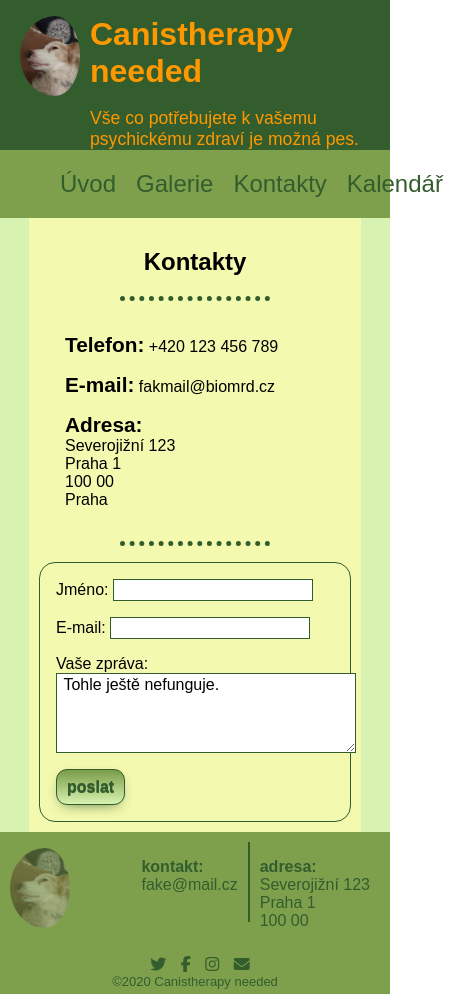
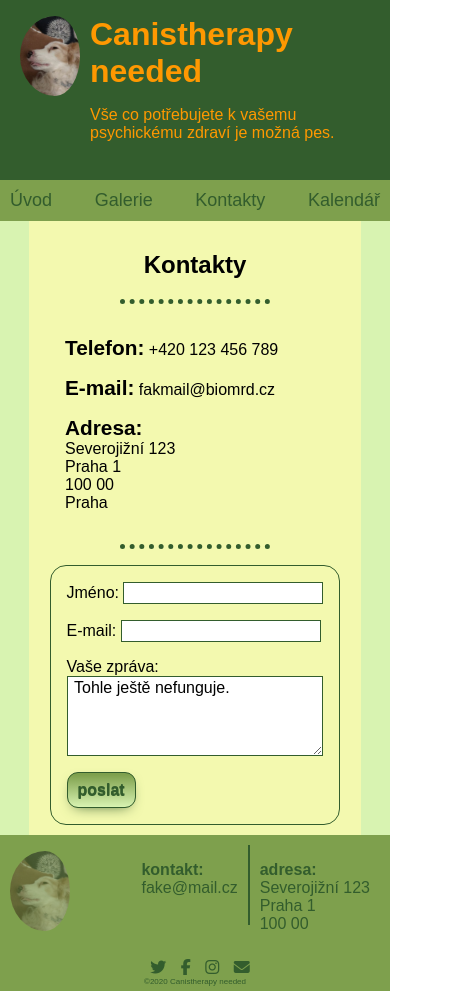
Before and after one commit to Anbeads/canistherapyneeded, a plain HTML site: page kontakty.html in a window 390 px wide. Shown: the whole page, 453 px wide, since content can reach past the window. Drawn offline with Linux system fonts and the light colour scheme.

Commit message:
Upload CSS responsive

```diff
--- a/css/kontaktystyl.css
+++ b/css/kontaktystyl.css
@@ -1,30 +1,27 @@
-
-main>section{
+main > section {
   display: flex;
   justify-content: space-between;
   flex-wrap: wrap;
 }
 
-
-hr{
+hr {
   border-style: none;
   border-top-style: dotted;
   border-width: 5px;
   border-color: #335d2d;
   width: 150px;
   margin-left: 0;
-
 }
-.contacts, .contactform{
-min-width:260px;
+.contacts,
+.contactform {
+  min-width: 260px;
 }
 
-.inline
-{
+.inline {
   display: inline;
 }
 
-strong{
+strong {
   font-size: 1.3rem;
 }
 
@@ -51,7 +48,7 @@ form li + li {
 label {
   /* Uniform size & alignment */
   display: inline-block;
-    text-align: right;
+  text-align: right;
 }
 
 input,
@@ -69,7 +66,6 @@ textarea {
 }
 
 textarea {
-
   /* Provide space to type some text */
   height: 5em;
   display: block;
@@ -78,47 +74,46 @@ textarea {
 
 button {
   box-shadow: 0 5px 14px -7px #335d2d;
-	background:linear-gradient(to bottom, #7ea04d 5%, #d8f3b1 100%);
-	background-color:#7ea04d;
-	border-radius:11px;
+  background: linear-gradient(to bottom, #7ea04d 5%, #d8f3b1 100%);
+  background-color: #7ea04d;
+  border-radius: 11px;
   border: solid 1px #335d2d;
-	display:inline-block;
-	cursor:pointer;
-	color:#335d2d;
-	font-family:Arial;
-	font-size:1em;
-	font-weight:bold;
-	padding:8px 10px;
-	text-decoration:none;
-	text-shadow:0 1px 0 #335d2d;
+  display: inline-block;
+  cursor: pointer;
+  color: #335d2d;
+  font-family: Arial;
+  font-size: 1em;
+  font-weight: bold;
+  padding: 8px 10px;
+  text-decoration: none;
+  text-shadow: 0 1px 0 #335d2d;
 }
-button:hover{
-background:linear-gradient(to bottom, #d8f3b1 5%, #7ea04d 100%);
-background-color:#7ea04d;
+button:hover {
+  background: linear-gradient(to bottom, #d8f3b1 5%, #7ea04d 100%);
+  background-color: #7ea04d;
 }
 button:active {
-position:relative;
-top:1px;
+  position: relative;
+  top: 1px;
 }
 
-
-
-@media (min-width: 760px) {
-  .contactform>hr{
+@media (min-width: 743px) {
+  .contactform > hr {
     border-style: none;
   }
-
 }
-@media (max-width: 760px) {
-  h2{
+@media (max-width: 742px) {
+  h2 {
     text-align: center;
   }
-  main>section{
+  main > section {
     display: flex;
     justify-content: center;
-
   }
-  hr{
-    margin:1em auto;
+  hr {
+    margin: 1em auto;
+  }
+  textarea {
+    width: 100%;
   }
 }
--- a/css/styly.css
+++ b/css/styly.css
@@ -5,17 +5,21 @@ Body {
   margin: 0 auto;
   font-family: sans-serif;
   /* Šířka 800px, zarovnáno na střed */
+  font-size: 16px;
 }
 
 .content {
   background-color: #d8f3b1;
 }
 
-a, navbar-list, footer {
+a,
+navbar-list,
+footer {
   color: #335d2d;
 }
 
-nav, footer {
+nav,
+footer {
   background-color: #7ea04d;
   margin: 0;
 }
@@ -29,7 +33,7 @@ a:hover {
 }
 
 h1 {
-  margin: 16px auto;
+  margin: 1rem auto;
 }
 
 /* header */
@@ -42,7 +46,7 @@ h1 {
   color: #fe9801;
 }
 
-header>div>div>p {
+header > div > div > p {
   font-size: 1.1rem;
 }
 
@@ -58,12 +62,31 @@ header>div>div>p {
   list-style-type: none;
   display: flex;
   justify-content: space-between;
-  padding: 10px 50px;
-  font-size: 1.5rem;
+  padding: 10px 10%;
+  font-size: 1.5em;
   margin: 0;
 }
+@media (max-width: 560px) {
+  .navbar-list li {
+    font-size: 80%;
+  }
+}
+@media (max-width: 433px) {
+  .up-header {
+    height: 180px;
+  }
+  header > div > div > p {
+    font-size: 1rem;
+  }
+  .navbar-list {
+    padding: 0;
+  }
+  .navbar-list li {
+    font-size: 75%;
+  }
+}
 
-.navbar-list>li {
+.navbar-list > li {
   /* background-color: #335d2d; */
   padding: 10px;
   border-radius: 0.5em;
@@ -89,11 +112,11 @@ main {
   display: flex;
 }
 
-.foot-contact>p {
+.foot-contact > p {
   padding: 10px;
 }
 
-.foot-contact>p>span {
+.foot-contact > p > span {
   font-weight: bold;
 }
 
@@ -117,7 +140,7 @@ main {
 }
 
 .copyright {
-  font-size: small;
+  font-size: 0.5rem;
   text-align: center;
   padding-bottom: 5px;
 }
```
Also changed, not shown: css/galeriestyl3.css (added, +31 -0 lines), css/indexstyl.css (+6 -7 lines), css/kalendarstyl.css (+7 -0 lines).
